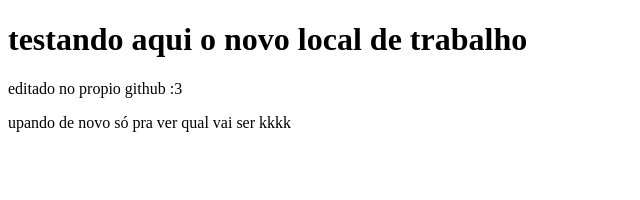
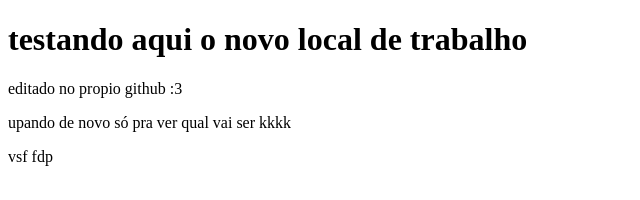
Before and after one commit to dogfrontcode/loirosafado, a plain HTML site: page index.html in a window 1280 px wide. Shown: the full height of the page, 0-640 px from the left. Drawn offline with Linux system fonts and the light colour scheme.

Commit message:
bora ve se agr vai essa pomba

```diff
--- a/index.html
+++ b/index.html
@@ -9,5 +9,6 @@
     <h1> testando aqui o novo local de trabalho</h1>
     <p> editado no propio github :3 </p>
     <p> upando de novo só pra ver qual vai ser kkkk</p>
+    <p> vsf fdp </p>
 </body>
 </html>
```
